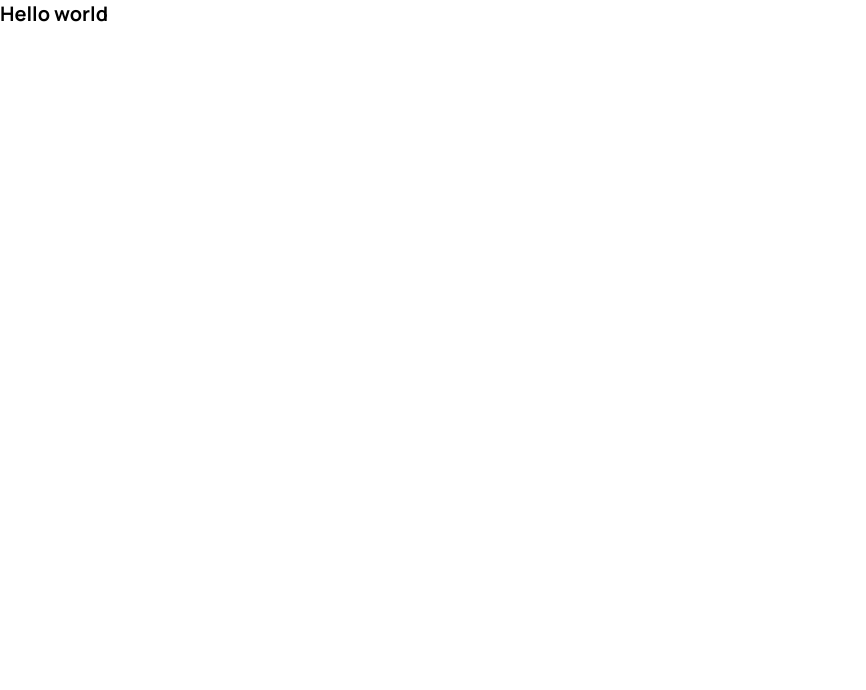
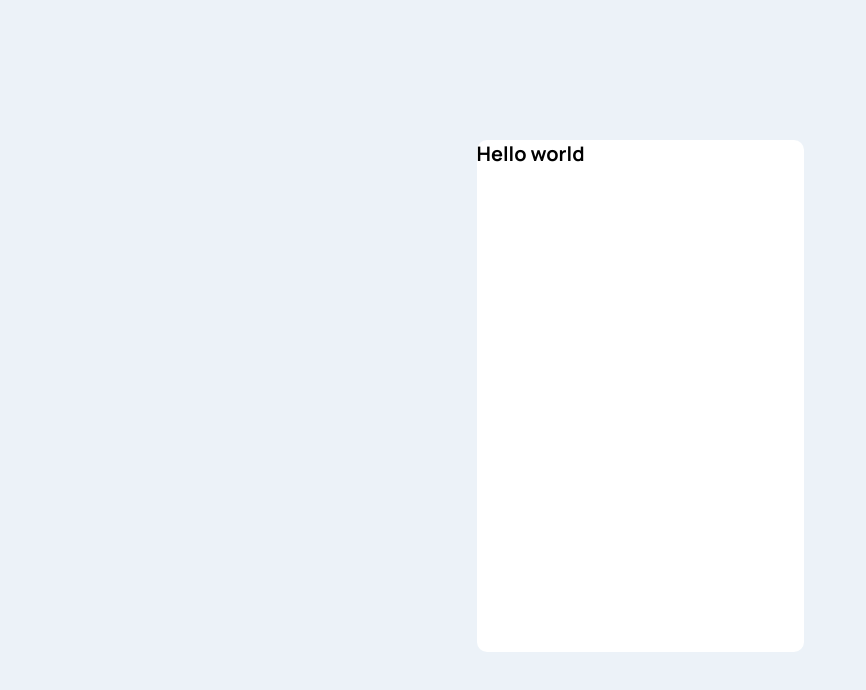
Before and after one commit to JCDMeira/14-Article-preview-component, a React (Create React App) app: page / in a window 1280 px wide. Shown: the top 690 px of the page, without its empty margins (0-866 px from the left). Built offline with nearby package versions, Linux system fonts and the light colour scheme.

Commit message:
Add: Conteiner and content

```diff
--- a/src/App.jsx
+++ b/src/App.jsx
@@ -1,12 +1,16 @@
 import './Global.js';
 import React from 'react';
-import { GlobalStyle } from './Global.js';
+import { GlobalStyle, Conteiner, Content } from './Global.js';
 
 function App() {
   return (
     <>
       <GlobalStyle />
-      <h1>Hello world</h1>
+      <Conteiner>
+        <Content>
+          <h1>Hello world</h1>
+        </Content>
+      </Conteiner>
     </>
   );
 }
--- a/src/Global.js
+++ b/src/Global.js
@@ -1,4 +1,4 @@
-import { createGlobalStyle } from 'styled-components';
+import styled, { createGlobalStyle } from 'styled-components';
 
 export const GlobalStyle = createGlobalStyle`
 :root{
@@ -21,3 +21,21 @@ html{
 }
 
 `;
+
+export const Conteiner = styled.div`
+  width: 100%;
+  height: 100vh;
+  background-color: var(--light-grayish-blue);
+  display: flex;
+  justify-content: center;
+  align-items: center;
+  padding-bottom: 0.9rem;
+`;
+
+export const Content = styled.div`
+  width: 32.7rem;
+  height: 51.2rem;
+  background: var(--white);
+  box-shadow: (0px 6px 4px rgba(158, 175, 194, 0.25));
+  border-radius: 1rem;
+`;
```
